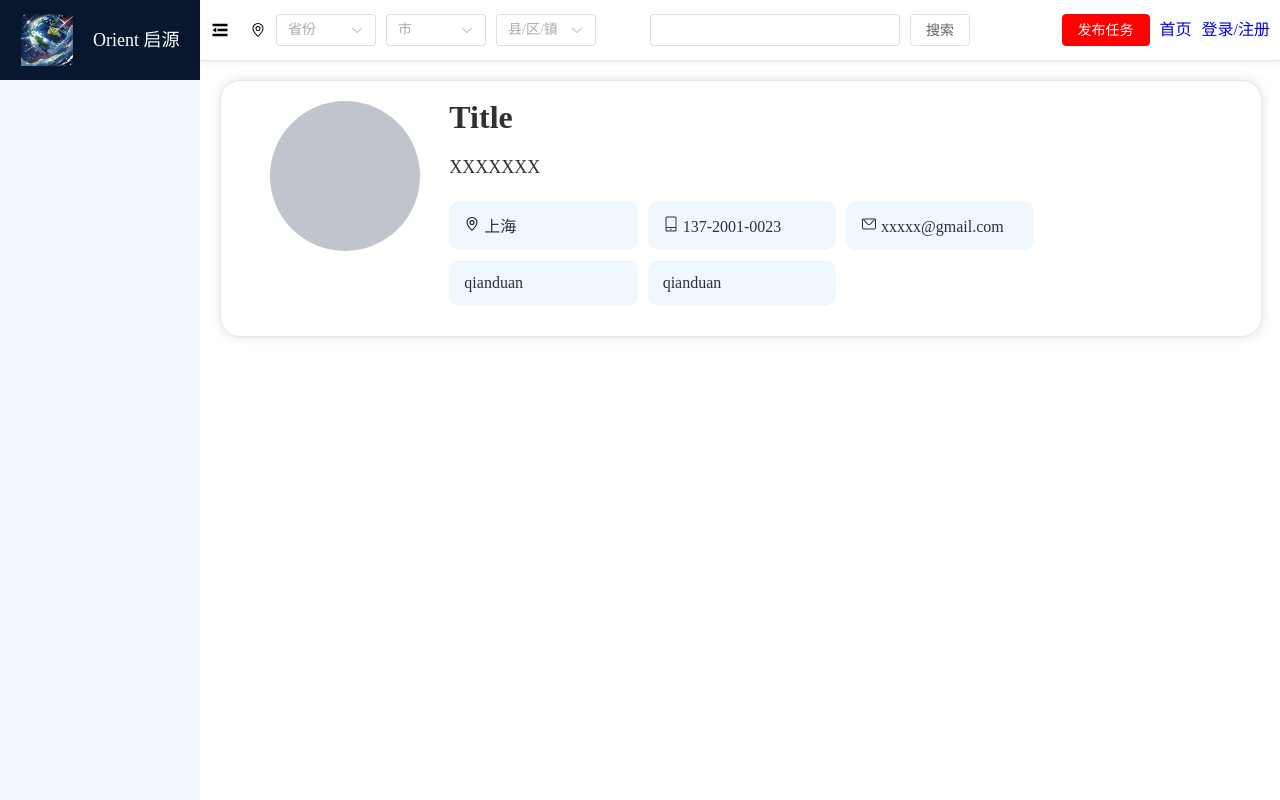
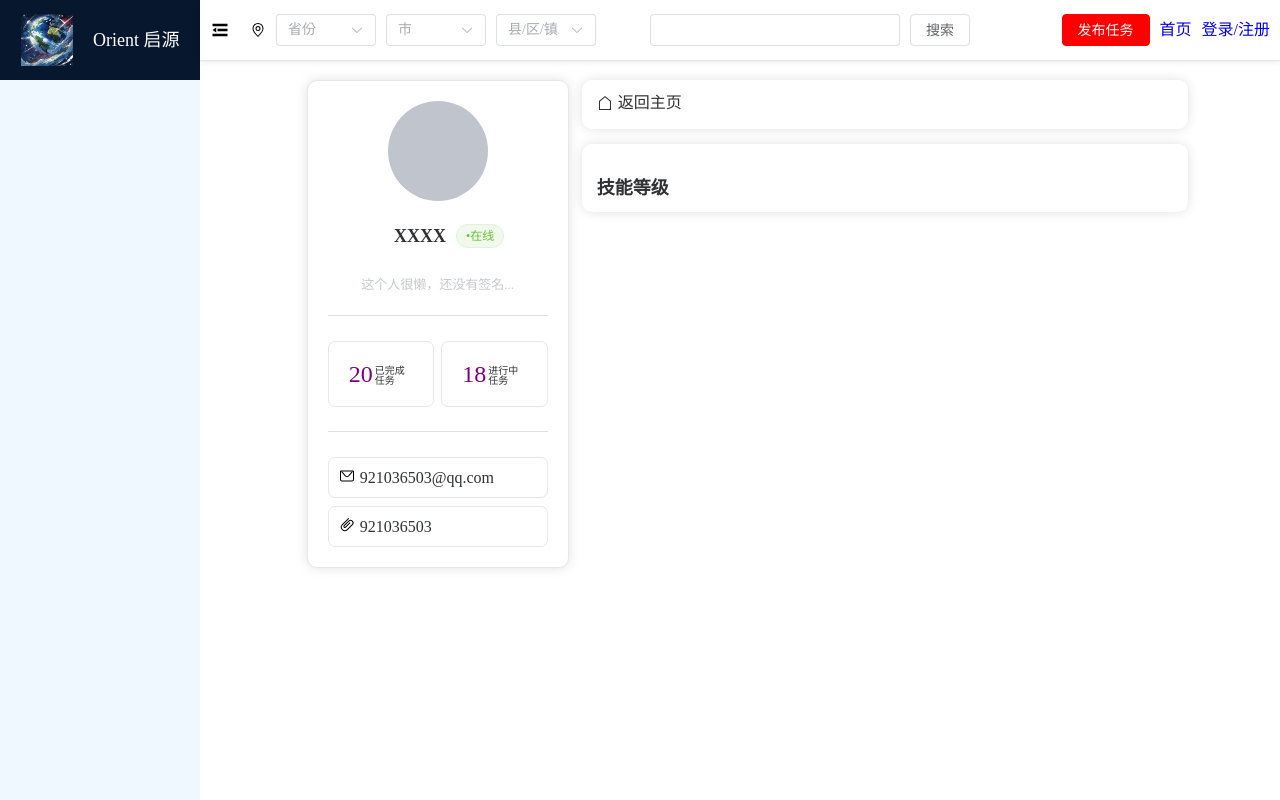
Before and after one commit to starmc63/Orient-Frontend, a Vue app: page /user/profile in a window 1280 px wide. Built offline with nearby package versions, Linux system fonts and the light colour scheme; the HTML template or start-up script is replaced by a standard one.

Commit message:
个人主页样式修改

```diff
--- a/components.d.ts
+++ b/components.d.ts
@@ -19,6 +19,7 @@ declare module 'vue' {
     ElDatePicker: typeof import('element-plus/es')['ElDatePicker']
     ElDescriptions: typeof import('element-plus/es')['ElDescriptions']
     ElDescriptionsItem: typeof import('element-plus/es')['ElDescriptionsItem']
+    ElDivider: typeof import('element-plus/es')['ElDivider']
     ElFooter: typeof import('element-plus/es')['ElFooter']
     ElForm: typeof import('element-plus/es')['ElForm']
     ElFormItem: typeof import('element-plus/es')['ElFormItem']
--- a/src/views/User/index.vue
+++ b/src/views/User/index.vue
@@ -1,48 +1,123 @@
 <template>
     <div class="user-content">
-        <el-card class="card-box">
-            <!-- <div style="width: 100%;height: 30vh;background-color: red;"></div> -->
-            <el-row>
-                <el-col :span="5" align="center">
-                    <el-avatar :size="150" src=""></el-avatar>
-                </el-col>
-                <el-col :span="19">
-                    <!-- <div style="width: 100%;height: 100%;background-color: red;"></div> -->
+        <el-row>
+            <el-col :span="2">
+
+            </el-col>
+            <el-col :span="6" style="margin-right: 15px;">
+                <el-card class="card-box" style="border-radius: 10px;">
+                    <!-- <div style="width: 100%;height: 30vh;background-color: red;"></div> -->
                     <el-row>
-                        <span class="user-name">Title</span>
+                        <el-col align="center">
+                            <el-avatar :size="100" src=""></el-avatar>
+                        </el-col>
                     </el-row>
+                    <el-row style="margin-top: 20px;">
+                        <el-col :span="14" align="end" class="user-name">
+                            <span style="margin-right: 10px;">XXXX</span>
+                        </el-col>
+                        <el-col :span="10" align="start" class="oneline-tag">
+                            <el-tag round effect="light" type="success">•在线</el-tag>
+                        </el-col>
+                    </el-row>
+                    <el-row style="margin-top: 30px;">
+                        <el-col align="center" class="user-sign">
+                            <span>这个人很懒，还没有签名...</span>
+                        </el-col>
+                    </el-row>
+                    <el-divider></el-divider>
+                    <el-row :gutter="7">
+                        <el-col :span="12" class="task-finished">
+                            <el-card :body-style="{ padding: '20px' }" style="border-radius: 7px;box-shadow: none;">
+                                <div class="task-content">
+                                    <div class="number">
+                                        20
+                                    </div>
+                                    <span>已完成任务</span>
+                                </div>
+                            </el-card>
+                        </el-col>
+                        <el-col :span="12" class="task-working">
+                            <el-card :body-style="{ padding: '20px' }" style="border-radius: 7px;box-shadow: none;">
+                                <div class="task-content">
+                                    <div class="number">
+                                        18
+                                    </div>
+                                    <span>进行中任务</span>
+                                </div>
+                            </el-card>
+                        </el-col>
+                    </el-row>
+                    <el-divider></el-divider>
                     <el-row>
-                        <span class="user-sign">XXXXXXX</span>
+                        <el-card :body-style="{ padding: '10px' }"
+                            style="border-radius: 7px;box-shadow: none;width: 100%;">
+                            <el-col class="user-email">
+                                <div class="email-icon">
+                                    <el-icon color="#000000" class="inherit" style="color: black;">
+                                        <Message />
+                                    </el-icon>
+                                </div>
+                                <div class="email-text">
+                                    <span>921036503@qq.com</span>
+                                </div>
+                            </el-col>
+                        </el-card>
                     </el-row>
-                    <el-row class="user-info">
-                        <div class="info-item">
-                            <el-icon>
-                                <Location color="black" />
-                            </el-icon>
-                            上海
-                        </div>
-                        <div class="info-item">
-                            <el-icon>
-                                <Iphone />
-                            </el-icon>
-                            137-2001-0023
-                        </div>
-                        <div class="info-item">
-                            <el-icon>
-                                <Message />
-                            </el-icon>
-                            xxxxx@gmail.com
-                        </div>
-                        <div class="info-item">
-                            qianduan
-                        </div>
-                        <div class="info-item">
-                            qianduan
-                        </div>
+                    <el-row style="margin-top: 8px;">
+                        <el-card :body-style="{ padding: '10px' }"
+                            style="border-radius: 7px;box-shadow: none;width: 100%;">
+                            <el-col class="user-qq">
+                                <div class="qq-icon">
+                                    <el-icon color="#000000" class="inherit" style="color: black;">
+                                        <Paperclip />
+                                    </el-icon>
+                                </div>
+                                <div class="qq-text">
+                                    <span>921036503</span>
+                                </div>
+                            </el-col>
+                        </el-card>
                     </el-row>
-                </el-col>
-            </el-row>
-        </el-card>
+                </el-card>
+            </el-col>
+            <el-col :span="14">
+                <el-row>
+                    <el-col>
+                        <el-card style="width: 100%;border: 5px;border-radius: 10px;" :body-style="{ padding: '15px' }">
+                            <div class="back-home">
+                                <div class="home-icon">
+                                    <el-icon>
+                                        <House />
+                                    </el-icon>
+                                </div>
+                                <div class="home-text">
+                                    返回主页
+                                </div>
+                            </div>
+                        </el-card>
+                    </el-col>
+                </el-row>
+                <el-row style="margin-top: 15px;">
+                    <el-col>
+                        <el-card style="width: 100%;border: 5px;border-radius: 10px;" :body-style="{ padding: '15px' }">
+                            <el-row style="margin-top: 20px;">
+                                <el-col>
+                                    <span style="font-size: large;font-weight: bold;">技能等级 </span>
+                                </el-col>
+                            </el-row>
+                            <el-row>
+
+                            </el-row>
+                        </el-card>
+                    </el-col>
+                </el-row>
+            </el-col>
+            <el-col :span="2">
+
+            </el-col>
+        </el-row>
+
     </div>
 </template>
 <script lang="ts" setup>
@@ -56,39 +131,104 @@ import { Iphone, Location, Message } from '@element-plus/icons-vue';
 
     .card-box {
         width: 100%;
-        border-radius: 20px;
+        // border-radius: 20px;
+
+        .card-content {
+            display: flex;
+            justify-content: center;
+
+        }
 
         .user-name {
 
-            // font-style: bold;
+            font-style: bold;
+            font-size: large;
             font-weight: bold;
-            font-size: xx-large;
-            margin-bottom: 25px;
+            display: flex;
+            align-items: center;
+            justify-content: end;
         }
 
         .user-sign {
-            font-size: large;
-            margin-bottom: 25px;
+            font-size: small;
+            color: rgb(197, 201, 203);
+        }
+
+        .task-finished {
+            .task-content {
+                display: flex;
+                justify-content: center;
+                align-items: end;
+
+                .number {
+                    color: purple;
+                    font-size: x-large;
+                    margin-right: 2px;
+                }
+
+                span {
+                    font-size: x-small;
+                }
+            }
 
 
         }
 
-        .user-info {
+        .task-working {
+            .task-content {
+                display: flex;
+                justify-content: center;
+                align-items: end;
+
+                .number {
+                    color: purple;
+                    font-size: x-large;
+                    margin-right: 2px;
+                }
+
+                span {
+                    font-size: x-small;
+                }
+            }
+        }
+
+        .user-email {
             display: flex;
             align-items: center;
-            justify-content: start;
 
-            .info-item {
-                flex: 0 1 20%;
-                border-radius: 10px;
-                background-color: aliceblue;
-                height: 20%;
-                padding: 15px;
-                // margin: 5px 5px;
-                margin-bottom: 10px;
-                margin-right: 10px;
+            .email-icon {
+                // color: black;
+                margin-right: 5px;
             }
+
+            .email-text {}
         }
+
+        .user-qq {
+            display: flex;
+            align-items: center;
+
+            .qq-icon {
+                // color: black;
+                margin-right: 5px;
+            }
+
+            .qq-text {}
+        }
+
+
+
+    }
+
+    .back-home {
+        display: flex;
+        justify-content: start;
+
+        .home-icon {
+            margin-right: 5px;
+        }
+
+        .home-text {}
     }
 }
 </style>
```
